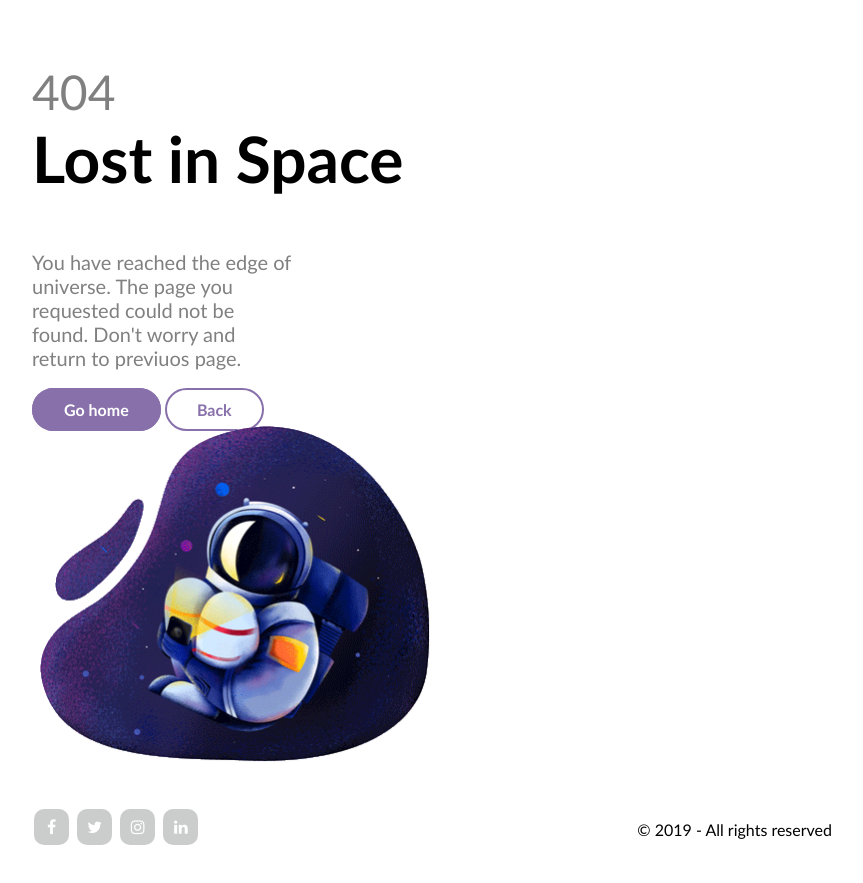
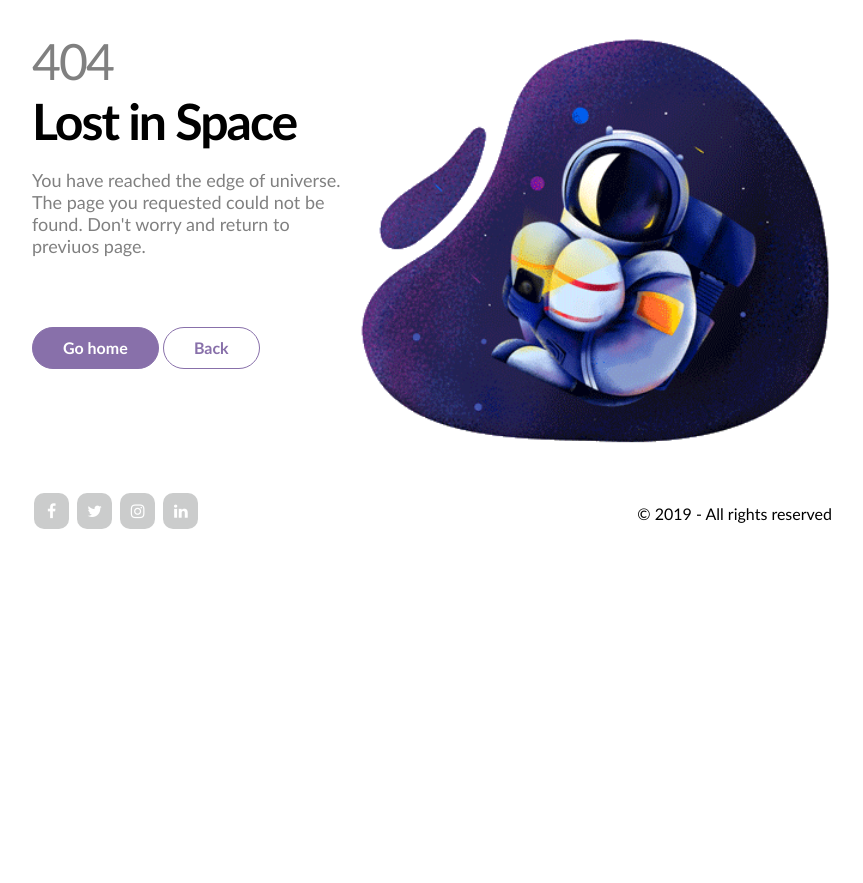
Before and after one commit to Darijush/05-24_404_astronaut, a website: page index.html in a window 1280 px wide. Shown: the part 51-934 px from the top of the page, without its empty margins (208-1071 px from the left). After the commit the page ends 800 px from the top, so only its background shows below. Drawn offline with Linux system fonts and the light colour scheme.

Commit message:
main styled

```diff
--- a/css/main.css
+++ b/css/main.css
@@ -27,40 +27,49 @@ footer {
         margin: 0;
     }
     main > div {
-        width: 50%;
+        width: 40%;
         margin-top: 0;
         height: 100%;
+        float: left;
     }
     main h1 {
-        font-size: 48px;
+        font-size: 50px;
         font-weight: lighter;
-        margin-bottom: 0;
+        margin: 0;
         color: grey;
+        letter-spacing: -2px;
     }
     main h2 {
-        font-size: 64px;
+        font-size: 50px;
         font-weight: bold;
-        margin-top: 0;
+        margin: 0;
+        letter-spacing: -2px;
     }
     main p {
-        font-size: 20px;
+        font-size: 18px;
         font-weight: lighter;
         color: grey;
-        margin-bottom: 30px;
-        width: 65%;
+        margin-bottom: 70px;
     }
 
     main a {
-        width: 50%;
+        display: inline-block;
         text-decoration: none;
-        padding: 10px 30px;
-        border: 2px solid #8870AA;
-        border-radius: 25px;
+        font-size: 16px;
+        line-height: 0px;
+        padding: 20px 30px;
+        border: 1px solid #8870AA;
+        border-radius: 22px;
         font-weight: bold;
+        color: #8870AA;
+    }
+    main a:nth-of-type(1){
+        background-color: #8870AA;
+        color: white;
     }
     main > img {
-        display: inline;
-        width: 50%;
+        float: right;
+        width: 60%;
 
     }
     .fa {
--- a/index.html
+++ b/index.html
@@ -25,8 +25,8 @@
             <h2>Lost in Space</h2>
 
             <p>You have reached the edge of universe. The page you requested could not be found. Don't worry and return to previuos page.</p>
-            <a href="#" style="background-color: #8870AA; color: white;">Go home</a>
-            <a href="#" style="color:#8870AA;">Back</a>
+            <a href="#">Go home</a>
+            <a href="#">Back</a>
         </div>
         <img src="./img/space.png" alt="Lost In Space">
     </main>
```
